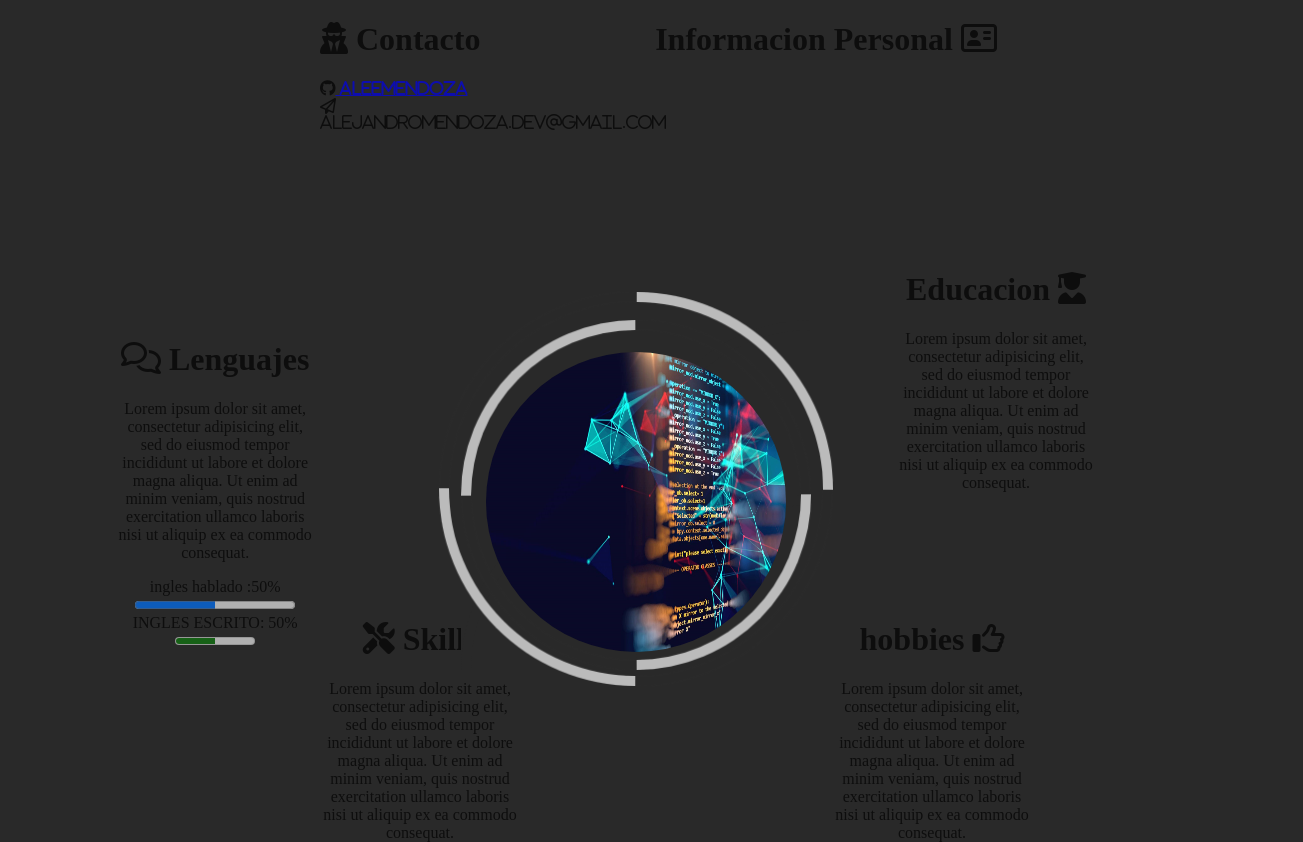
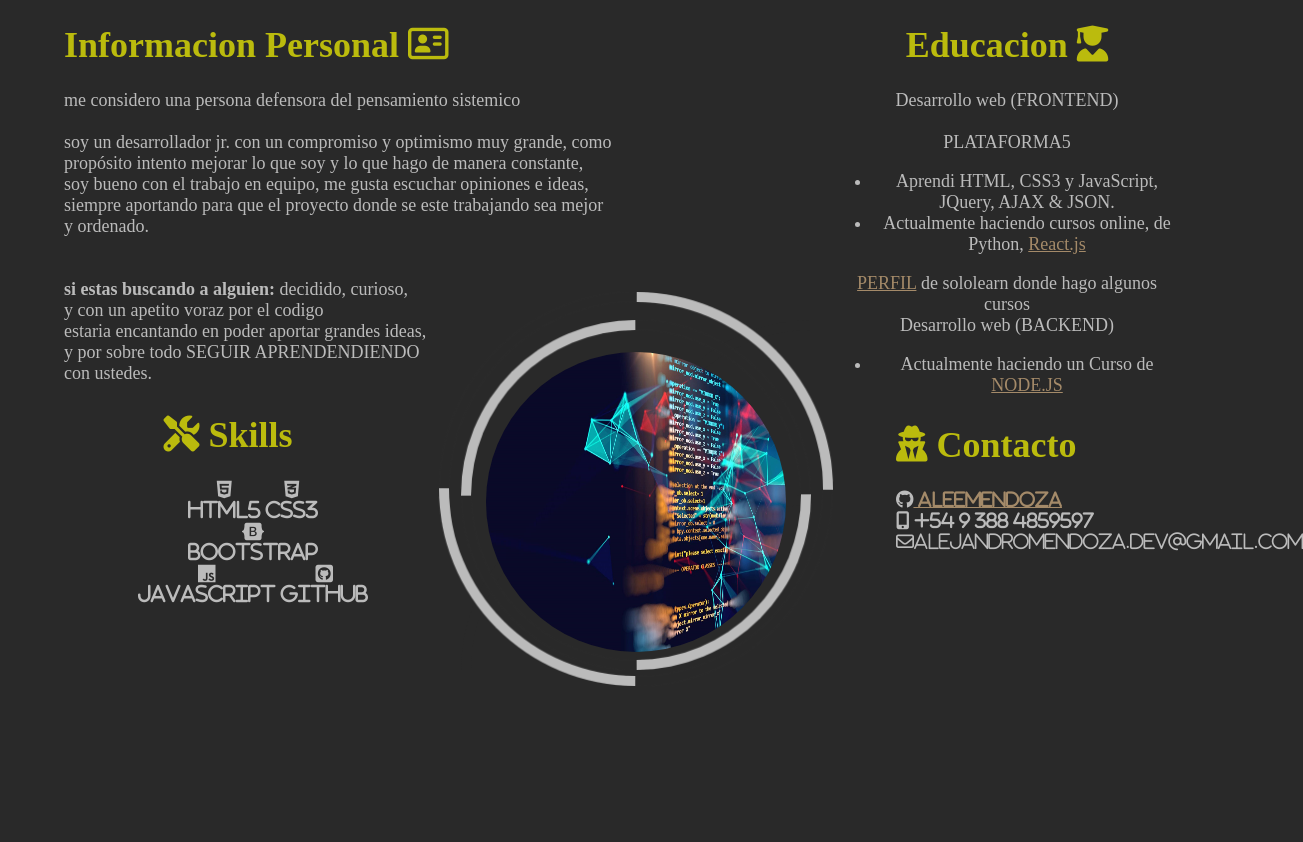
Before and after one commit to Aleemendoza/Aleemendoza.github.io, a plain HTML site: page index.html in a window 1280 px wide. Both pictures are taken after a click on the picture 636 px from the left and 502 px from the top of the page. Shown: the whole page, 1303 px wide, since content can reach past the window. After the commit the page ends 800 px from the top, so only its background shows below. Drawn offline with Linux system fonts and the light colour scheme.

Commit message:
cambios generales

```diff
--- a/app.js
+++ b/app.js
@@ -1,13 +1,22 @@
 
 var circulo = document.getElementById("Circulo");
+
+var circulo3 = document.getElementById("Circulo3");
+
 var imagenPerfil = document.getElementById("imagenPerfil");
-var circulo3 = document.getElementById("Circulo3");
+
+var identificador =  document.getElementById("identificador")
+
 var lenguaje = document.getElementById("lenguajes");
+
 var titulos = document.getElementsByClassName("titulos");
+
 var contenidosCirculos = document.getElementById("contenidosCirculo");
-var identificador =  document.getElementById("identificador")
+
 var contenido = document.getElementById("contenido")
+
 imagenPerfil.addEventListener("click",agregarClases);
+
 function agregarClases(){
 
     circulo.classList.add("active");
--- a/estilo.css
+++ b/estilo.css
@@ -44,41 +44,52 @@ body {
 		opacity: 0;
 	}
 #informacionPersonal, #contacto, #hobbies,
-#lenguajes, #experienciaLaboral,
-#skills, #educacion{
+#lenguajes, #educacion, #experienciaLaboral,
+#skills{
 
 	width: 200px;
 	height: 200px;
 	text-align: center;
 	position: absolute;
+	color: white;
+	font-size: 18px;
+}
+h1 {
+
+	color: yellow;
 
 }
 #informacionPersonal{
 
-	left: 45%;
-	width: 500px;
+	left:5%;
+	width: 550px;
 	height: 200px;
-
+	text-align: start;
 
 	}
 
 #contacto {
-
-	left: 25%;
+	top: 400px;
+	left: 70%;
 	text-align: left;
-
+	position: absolute;
 }
 
 #educacion{
 
-	top: 250px;
-	left: 70%;
+	left: 65%;
+	width: 350px;
+	height: 200px;
+}
+#contenidoEducacion {
+
+	text-align: initial;
 
 }
 
 #lenguajes {
 
-	top: 40%;
+	top: 15%;
 	left: 9%;
 
 }
@@ -88,14 +99,14 @@ body {
 
 #skills{
 
-	top: 600px;
-	left: 25%;
+	top: 390px;
+	left: 10%;
 }
-
-#hobbies {
-
-	top: 600px;
-	left: 65%;
+#contenidoSkills {
+	width: 250px;
+	height: 250px;
+	font-size: 20px ;
+	color: white;
 }
 
 #imagenPerfil {
--- a/index.html
+++ b/index.html
@@ -16,66 +16,72 @@
 		<div id="informacionPersonal">
 			<h1>Informacion Personal   <i class="far fa-address-card"></i></h1>
 			<p id="contenidoInformacionPersonal">
-
+				me considero una persona defensora del pensamiento sistemico<br>
+			</br>
+				soy un desarrollador jr. con un compromiso y optimismo muy grande,
+				como propósito intento mejorar lo que soy y lo que hago de manera constante,</br>
+				soy bueno con el trabajo en equipo, me gusta escuchar opiniones e ideas,</br>
+				siempre aportando para que el proyecto donde se este trabajando sea mejor y ordenado.</br>
+		</br></br>
+				<strong>si estas buscando a alguien:</strong> decidido, curioso,<br>
+				y con un apetito voraz por el codigo<br>
+				 estaria encantando en poder aportar grandes ideas,<br>
+				 y por sobre todo SEGUIR APRENDENDIENDO<br> con ustedes.
 			</p>
 
 		</div>
-		<div id="contenedorTexto">
+	<div id="contenedorTexto">
 	     		<div id="contacto" >
 					 <h1><i class="fas fa-user-secret"></i> Contacto </h1>
 
 				<p id="contenidoContacto">
 
-						<i class="fab fa-github"><a href="https://github.com/Aleemendoza">   Aleemendoza</a></i> <br>
-						<i class="far fa-paper-plane"> AlejandroMendoza.dev@gmail.com </i>
+						<i class="fab fa-github"><a href="https://github.com/Aleemendoza" style="color: burlywood;">   Aleemendoza</a></i>
 
+						<i class="fas fa-mobile-alt"> +54 9 388 4859597</i>
+
+						<i class="far fa-envelope">Alejandromendoza.dev@gmail.com </i>
 
 				</p>
 			</div>
 
 		<div id="educacion" >
 			<h1>Educacion <i class="fas fa-user-graduate"></i></h1>
-				<p id="contenidoEducacion">Lorem ipsum dolor sit amet, consectetur adipisicing elit, sed do eiusmod
-				tempor incididunt ut labore et dolore magna aliqua. Ut enim ad minim veniam,
-				quis nostrud exercitation ullamco laboris nisi ut aliquip ex ea commodo
-				consequat.
+				<p id="contenidoEducacion">
+					<div>Desarrollo web (FRONTEND)</div></br>
+
+					PLATAFORMA5
+				<ul>
+					<li>
+					Aprendi HTML, CSS3 y JavaScript, JQuery,  AJAX & JSON.
+					</li>
+					<li>
+					Actualmente haciendo cursos online, de Python, <a href="https://es.reactjs.org/tutorial/tutorial.html", style="color: burlywood;">React.js</a>
+					</li>
+
+				</ul>
+				<div><a href="https://www.sololearn.com/Profile/6256042#_=_", style="color: burlywood;">PERFIL</a>  de sololearn donde hago algunos cursos</div>
+
+				<div>Desarrollo web (BACKEND)</div>
+
+					<ul>
+						<li> Actualmente haciendo un Curso de <a href="https://www.w3schools.com/nodejs/", style="color: burlywood;">NODE.JS</a></li>
+					</ul>
+
 				</p>
 		</div>
-		<div id="lenguajes"  >
-			<h1><i class="far fa-comments"></i> Lenguajes</h1>
-			<div id="contenidoLenguaje">
-			<p> Lorem ipsum dolor sit amet, consectetur adipisicing elit, sed do eiusmod
-			tempor incididunt ut labore et dolore magna aliqua. Ut enim ad minim veniam,
-			quis nostrud exercitation ullamco laboris nisi ut aliquip ex ea commodo
-			consequat. </p>
-			ingles hablado :50% <progress value="50" max="100">70 %</progress>
-			INGLES ESCRITO: 50%<meter min="0" max="100"
-			low="25" high="50"
-			optimum="100" value="50">
-		</div>
-
-		</div>
-		<div  id="skills" >
+					<div  id="skills" >
 			<h1><i class="fas fa-tools"></i> Skills</h1>
 				<div id="contenidoSkills">
-					<p>Lorem ipsum dolor sit amet, consectetur adipisicing elit, sed do eiusmod
-					tempor incididunt ut labore et dolore magna aliqua. Ut enim ad minim veniam,
-					quis nostrud exercitation ullamco laboris nisi ut aliquip ex ea commodo
-					consequat.
-					</p>
+					<i class="fab fa-html5"></br>HTML5</i>
+					<i class="fab fa-css3-alt"></br>CSS3</i>
+					<i class="fab fa-bootstrap"></br>Bootstrap</i>
+					<i class="fab fa-js"></br> JavaScript</i>
+					<i class="fab fa-github-square"></br>github</i>
+
 				</div>
 		</div>
-		<div id="hobbies">
-			<h1>hobbies <i class="far fa-thumbs-up"></i></h1>
-
-				<p id="contenidoHobbies">
-					Lorem ipsum dolor sit amet, consectetur adipisicing elit, sed do eiusmod
-					tempor incididunt ut labore et dolore magna aliqua. Ut enim ad minim veniam,
-					quis nostrud exercitation ullamco laboris nisi ut aliquip ex ea commodo
-					consequat.
-				</p>
-			</div>
-		</div>
+	</div>
 	</div>
 
 		<div class="circuloCentro">
```
